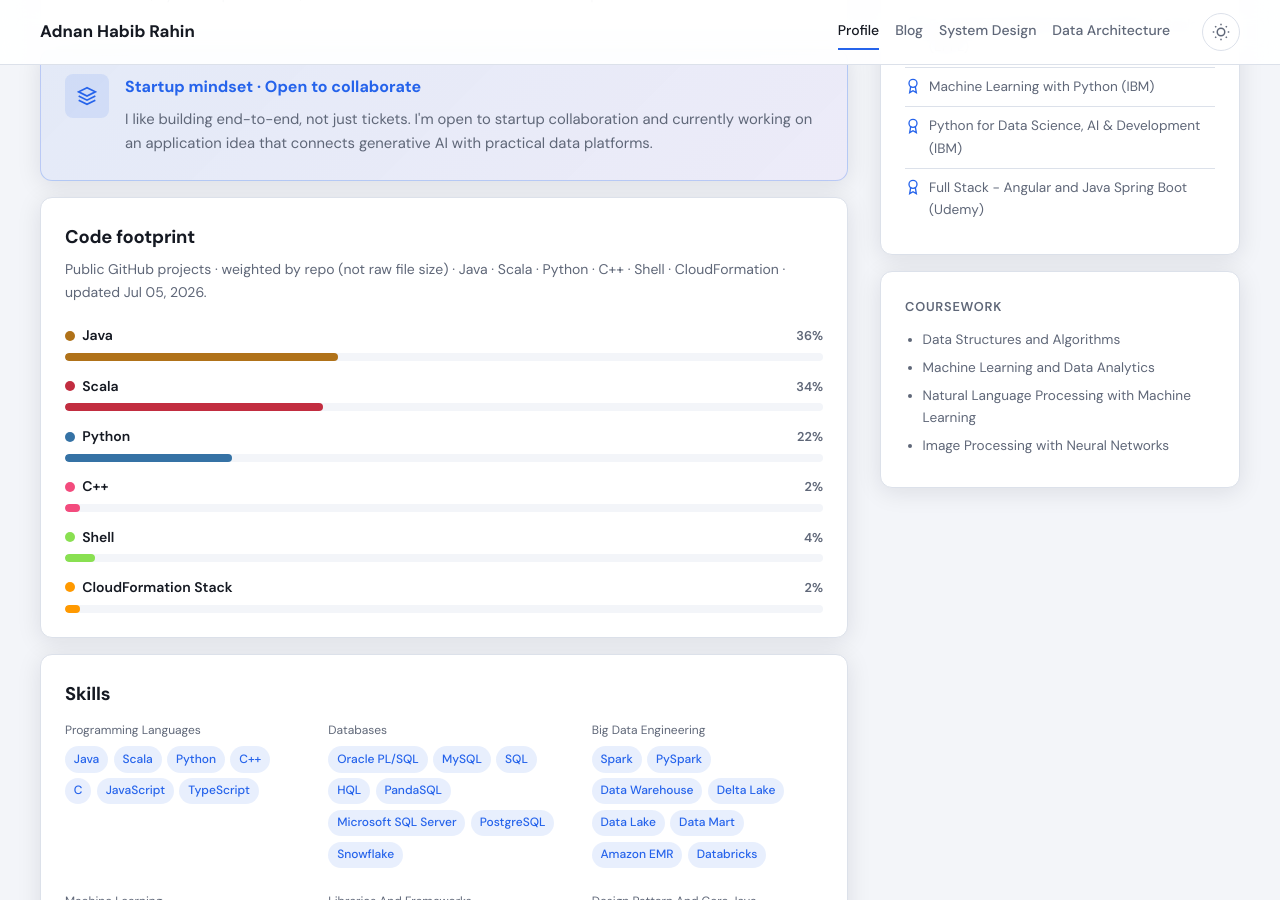
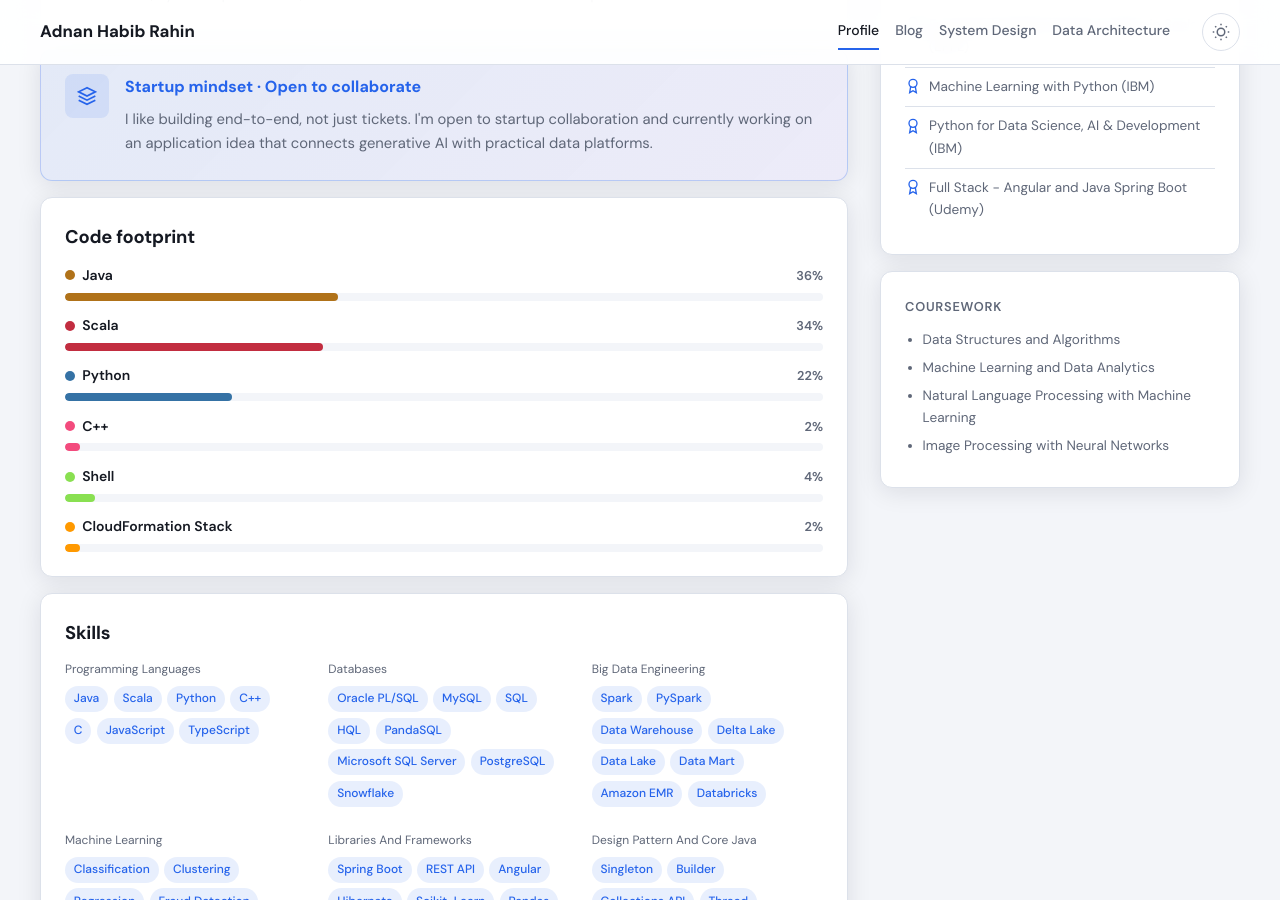
Before and after one commit to adnanrahin/adnanrahin.github.io, a Jekyll site: the page built from index.html, in a window 1280 px wide and 900 px high, scrolled down 968 px. Built offline with Jekyll 4.4.1, drawn with Linux system fonts in a browser that asks for light colours.

Commit message:
Remove Code footprint subtitle text
Co-authored-by: Cursor <cursoragent@cursor.com>

```diff
--- a/_includes/profile.html
+++ b/_includes/profile.html
@@ -97,7 +97,6 @@
 
       <article class="profile-card profile-card--github" id="github-languages" data-username="{{ gh }}">
         <h2 class="profile-card__heading">Code footprint</h2>
-        <p class="profile-card__sub">Public GitHub projects · weighted by repo (not raw file size) · Java · Scala · Python · C++ · Shell · CloudFormation{% if gs.updated_at %} · updated {{ gs.updated_at | date: "%b %d, %Y" }}{% endif %}.</p>
         <div class="lang-chart" id="lang-chart">
           {% if gs.lang_breakdown.size > 0 %}
             {% for lang in gs.lang_breakdown %}
```
